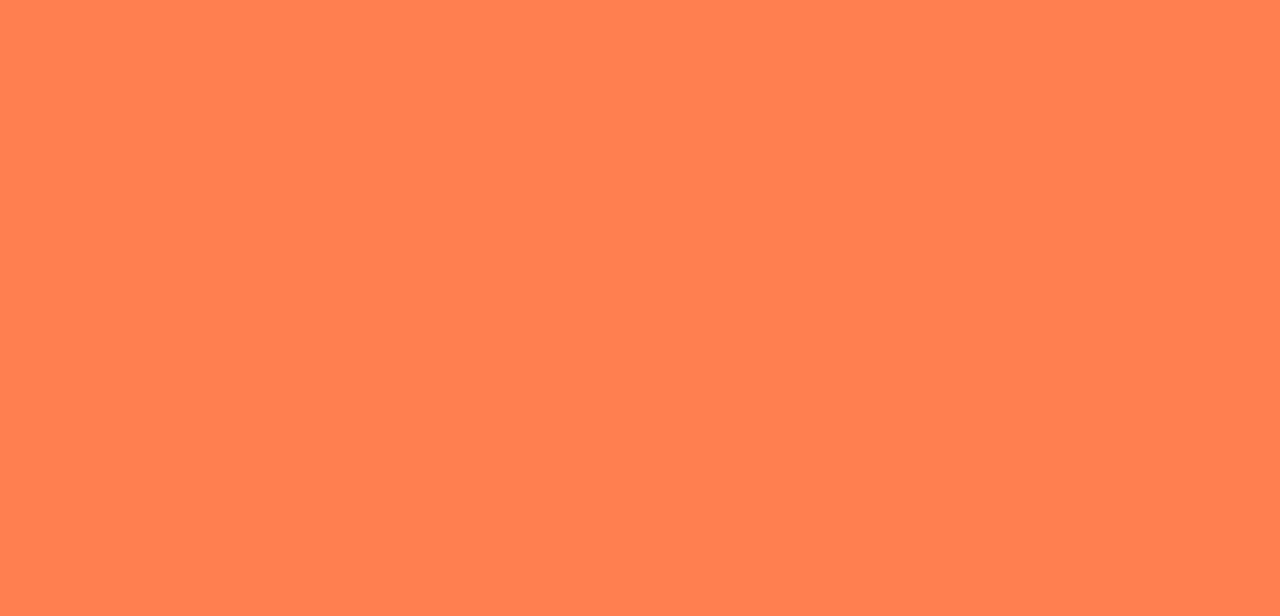
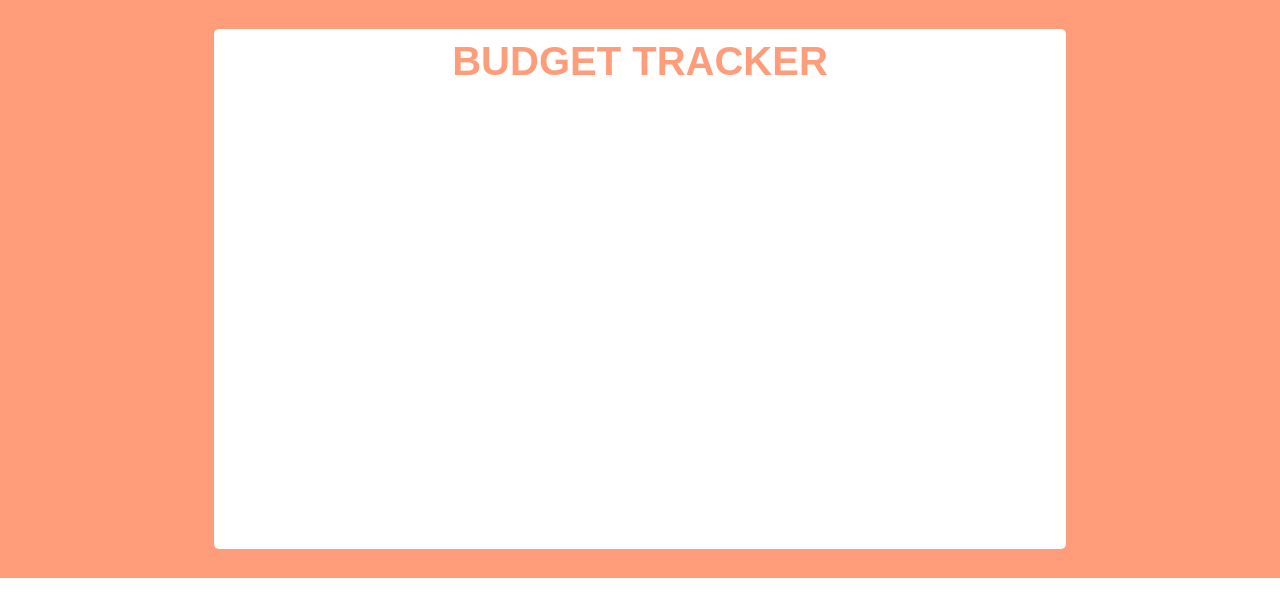
Before and after one commit to EllaAro/budget-tracker, a React (Create React App) app: page / in a window 1280 px wide. Shown: the top 616 px of the page. Built offline with nearby package versions, Linux system fonts and the light colour scheme.

Commit message:
Created the head alongside with the CSS corresponding attributes

```diff
--- a/src/App.css
+++ b/src/App.css
@@ -4,5 +4,37 @@
 }
 
 body {
-  background-color: coral;
+  font-family: Arial, Helvetica, sans-serif;
 }
+
+.container {
+  width: 100%;
+  height: 578px;
+  background-color: #ff9d7a;
+  display: flex;
+  justify-content: center;
+  align-items: center;
+}
+
+.wrapper {
+  background-color: white;
+  border-radius: 5px;
+  width: 65%;
+  padding: 10px;
+  height: 500px;
+  display: grid;
+  grid-gap: 15px;
+  grid-template-columns: 1fr 2fr;
+}
+
+.header {
+  grid-column-start: 1;
+  grid-column-end: 4;
+}
+
+.header h1 {
+  color: #ff9d7a;
+  font-size: 40px;
+  text-transform: uppercase;
+  text-align: center;
+}
--- a/src/App.js
+++ b/src/App.js
@@ -1,8 +1,15 @@
 import React from "react";
 import "./App.css";
+import Header from "./components/Header";
 
 const App = () => {
-  return <div></div>;
+  return (
+    <div className="container">
+      <div className="wrapper">
+        <Header />
+      </div>
+    </div>
+  );
 };
 
 export default App;
--- /dev/null
+++ b/src/components/Header.js
@@ -0,0 +1,11 @@
+import React from "react";
+
+const Header = () => {
+  return (
+    <div className="header">
+      <h1>budget tracker</h1>
+    </div>
+  );
+};
+
+export default Header;
```
